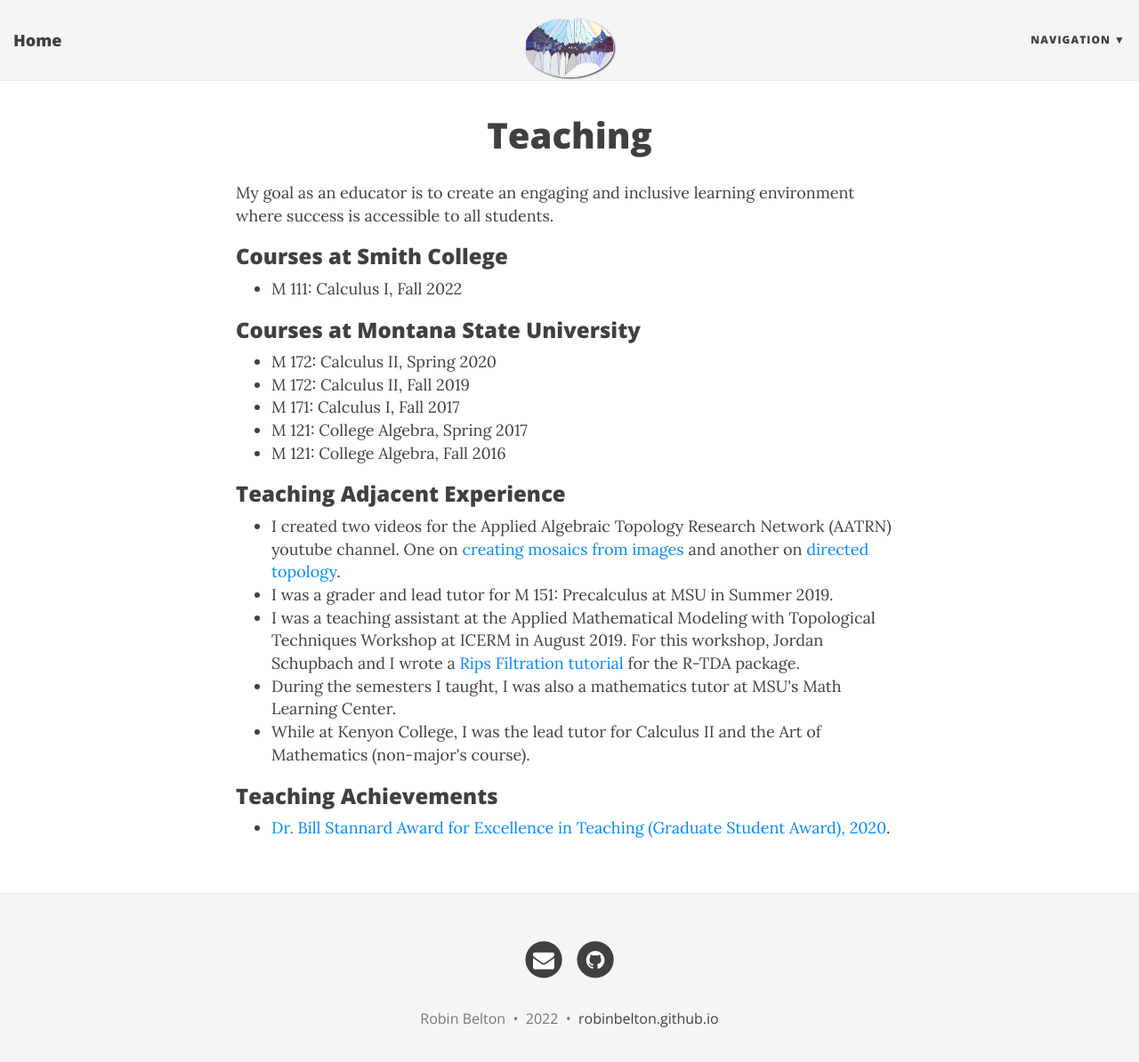
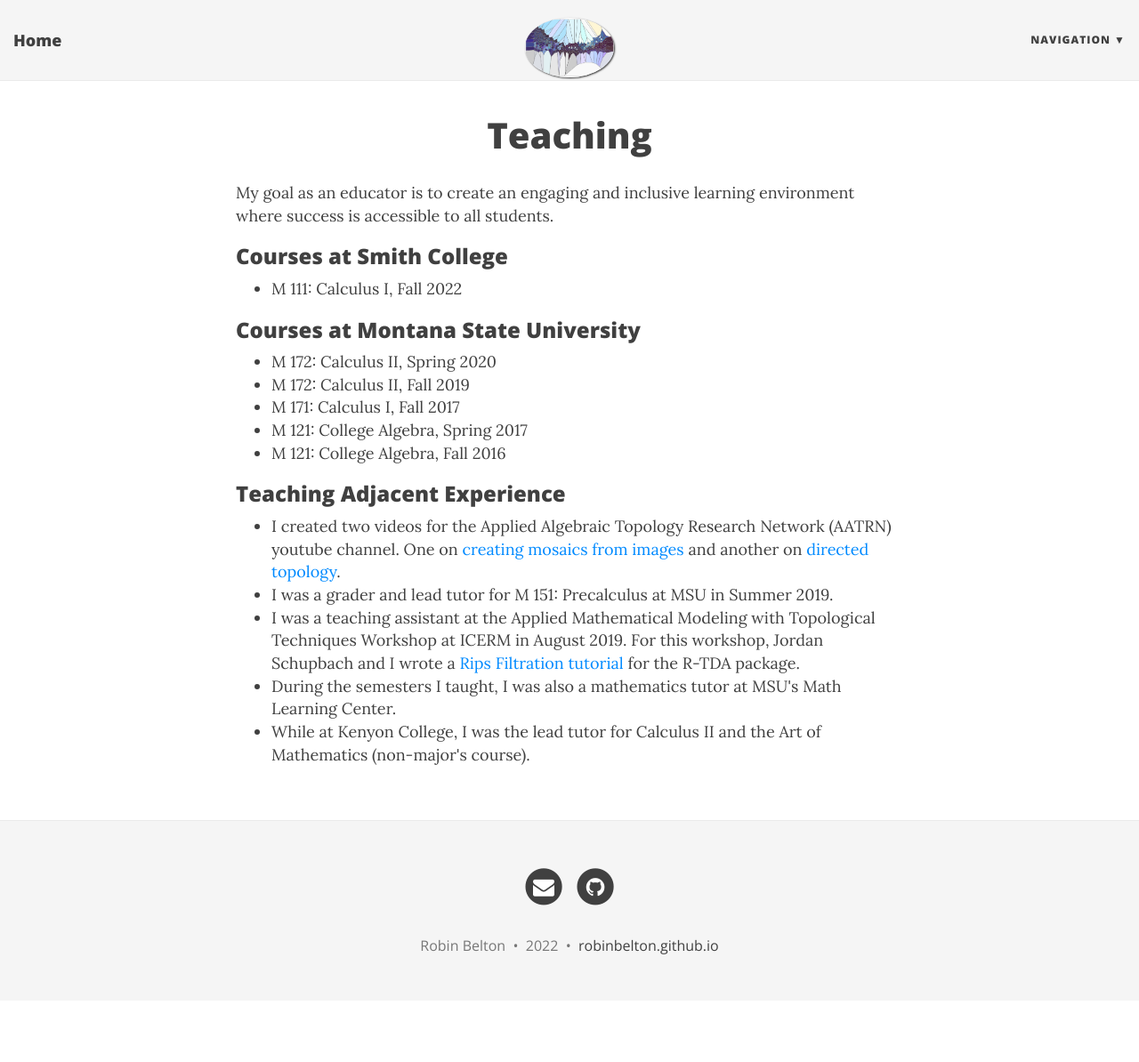
Before and after one commit to robinbelton/robinbelton.github.io, a Jekyll site: the page built from teaching.html, in a window 1280 px wide and 1207 px high. Shown: the top 1194 px of the window at 89% size. Built offline with Jekyll 4.4.1, drawn with Linux system fonts in a browser that asks for light colours; nearby versions of some CDN libraries.

Commit message:
Edit teaching page

```diff
--- a/teaching.html
+++ b/teaching.html
@@ -33,8 +33,3 @@ My goal as an educator is to create an engaging and inclusive learning environme
 
   <li> While at Kenyon College, I was the lead tutor for Calculus II and the Art of Mathematics (non-major's course). </li>
 </ul>
-
-<h3>Teaching Achievements</h3>
-<ul>
-    <li> <a href="https://math.montana.edu/documents/awards_and_annualawards/stannardawards.html"> Dr. Bill Stannard Award for Excellence in Teaching (Graduate Student Award), 2020</a>. </li>
-</ul>
```
